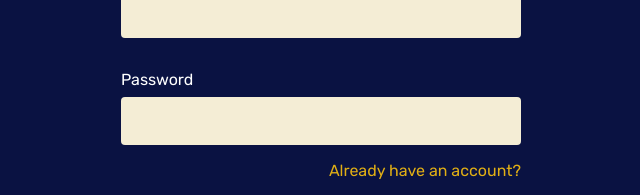
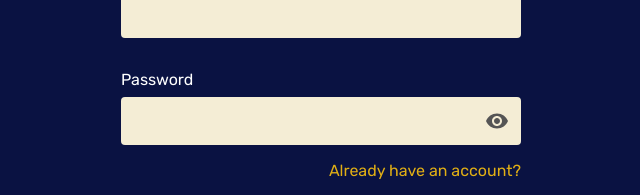
Before and after one commit to marciorasf/hippocards-web, a React (Create React App) app: page /register in a window 1280 px wide. Shown: the part 239-434 px from the top of the page, without its empty margins (319-959 px from the left). Built offline with nearby package versions, Linux system fonts and the light colour scheme.

Commit message:
add icon to toggle passwords visibility

```diff
--- /dev/null
+++ b/src/components/CustomPasswordInput/index.tsx
@@ -0,0 +1,44 @@
+import React, { useState, FunctionComponent, InputHTMLAttributes } from "react";
+
+import {
+  Visibility as VisibilityIcon,
+  VisibilityOff as VisibilityOffIcon,
+} from "@material-ui/icons";
+
+import { InputBlock } from "./styles";
+
+interface InputProps extends InputHTMLAttributes<HTMLInputElement> {
+  name: string;
+  label: string;
+  className?: string;
+}
+
+const Input: FunctionComponent<InputProps> = ({
+  name,
+  label,
+  className,
+  ...rest
+}: InputProps) => {
+  const [displayPassword, setDisplayPassword] = useState(false);
+
+  function togglePasswordVisibility() {
+    setDisplayPassword(!displayPassword);
+  }
+
+  return (
+    <InputBlock className={className}>
+      <label htmlFor={name}>{label}</label>
+      <input
+        name={name}
+        id={name}
+        type={displayPassword ? "text" : "password"}
+        {...rest}
+      />
+      <span onClick={togglePasswordVisibility}>
+        {displayPassword ? <VisibilityOffIcon /> : <VisibilityIcon />}
+      </span>
+    </InputBlock>
+  );
+};
+
+export default Input;
--- /dev/null
+++ b/src/components/CustomPasswordInput/styles.tsx
@@ -0,0 +1,34 @@
+import styled from "styled-components";
+
+import colors from "../../assets/styles/colors";
+
+export const InputBlock = styled.div`
+  position: relative;
+  display: flex;
+  flex-direction: column;
+
+  > label {
+    color: ${colors.textInPrimary};
+    margin-bottom: 0.5em;
+  }
+
+  > input {
+    width: 100%;
+    height: 3rem;
+    border-radius: 0.25rem;
+    background-color: ${colors.bgLighter};
+    outline: 0;
+    border: 0;
+    resize: vertical;
+    padding: 1rem;
+    font-size: 1rem;
+  }
+
+  > span {
+    position: absolute;
+    bottom: 8px;
+    right: 12px;
+    cursor: pointer;
+    color: #555;
+  }
+`;
--- a/src/pages/Login/index.tsx
+++ b/src/pages/Login/index.tsx
@@ -5,6 +5,7 @@ import { Button, Link as MuiLink } from "@material-ui/core";
 
 import { PageContent, MainContainer } from "../../assets/styles/global";
 import CustomInput from "../../components/CustomInput";
+import CustomPasswordInput from "../../components/CustomPasswordInput";
 import Divider from "../../components/Divider";
 import AuthService from "../../services/AuthService";
 import handleError from "../../services/ErrorHandler";
@@ -68,10 +69,9 @@ export default function Login() {
 
           <Divider height="2rem" />
 
-          <CustomInput
+          <CustomPasswordInput
             name="password"
             label="Password"
-            type="password"
             required
             onChange={handleInputChange}
           />
--- a/src/pages/Register/index.tsx
+++ b/src/pages/Register/index.tsx
@@ -5,6 +5,7 @@ import { Button, Link as MuiLink } from "@material-ui/core";
 
 import { PageContent, MainContainer } from "../../assets/styles/global";
 import CustomInput from "../../components/CustomInput";
+import CustomPasswordInput from "../../components/CustomPasswordInput";
 import Divider from "../../components/Divider";
 import { Notify } from "../../hooks/Notify";
 import api from "../../services/api";
@@ -67,14 +68,13 @@ export default function Register() {
 
           <Divider height="2rem" />
 
-          <CustomInput
+          <CustomPasswordInput
             name="password"
             label="Password"
-            type="password"
             minLength={8}
             onChange={handleInputChange}
             required
-          ></CustomInput>
+          ></CustomPasswordInput>
 
           <Divider height="1rem" />
 
```
